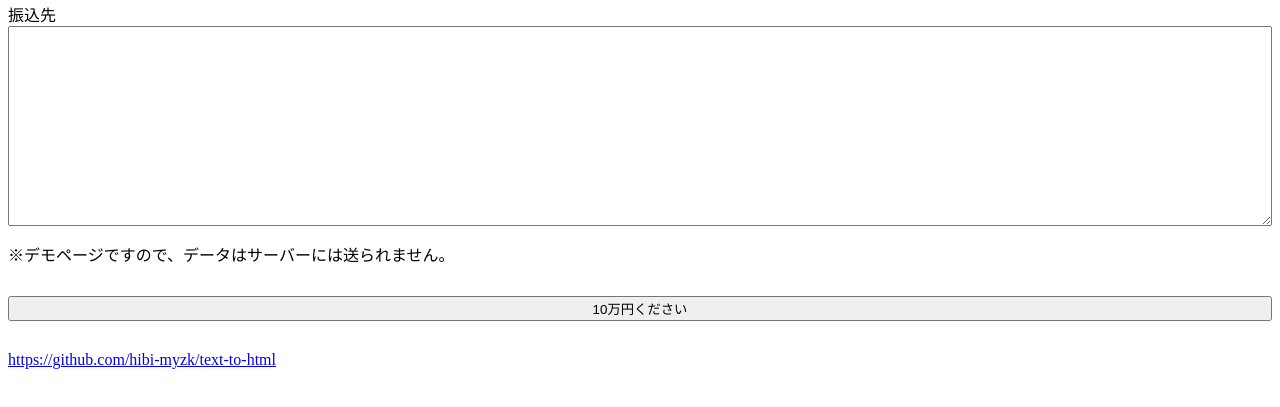
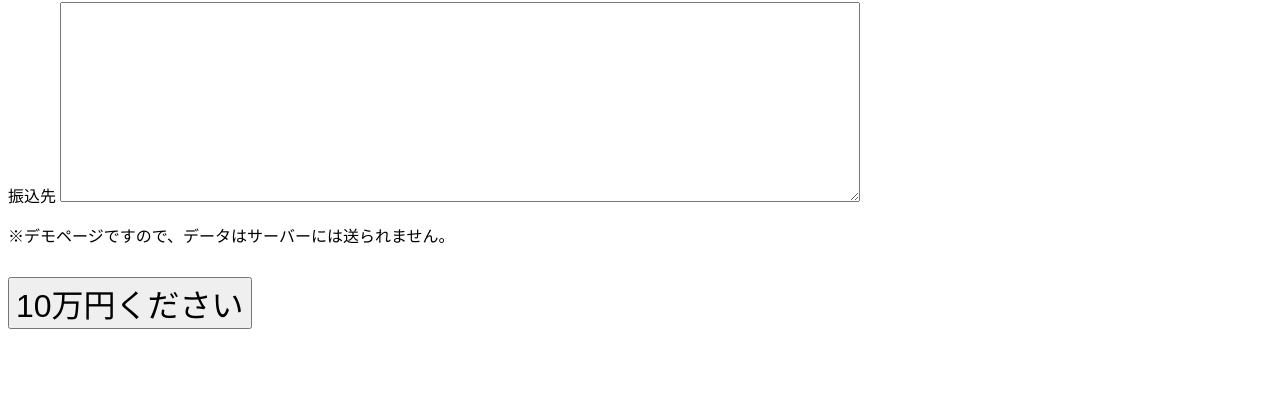
Before and after one commit to hibi-myzk/kyufu-10-man-yen, a plain HTML site: page index.html in a window 1280 px wide. Shown: the part 73-480 px from the top of the page. Drawn offline with Linux system fonts and the light colour scheme.

Commit message:
Update index.html
design

```diff
--- a/index.html
+++ b/index.html
@@ -4,13 +4,13 @@
         <title>10万円給付申込フォーム</title>
         <style>
             textarea {
-                width: 100%;
+                width: 800px;
                 height: 200px;
             }
 
             button {
-                width: 100%;
                 margin: 10px 0;
+                font-size: 200%;
             }
 
             .area {
@@ -28,9 +28,6 @@
         <div class="area">
             <button id="kudasai">10万円ください</button>
         </div>
-        <div class="area">
-            <a href="https://github.com/hibi-myzk/text-to-html">https://github.com/hibi-myzk/text-to-html</a>
-        </div>
         <script>
             function kudasai() {
                 var ua = window.navigator.userAgent.toLowerCase();
```
